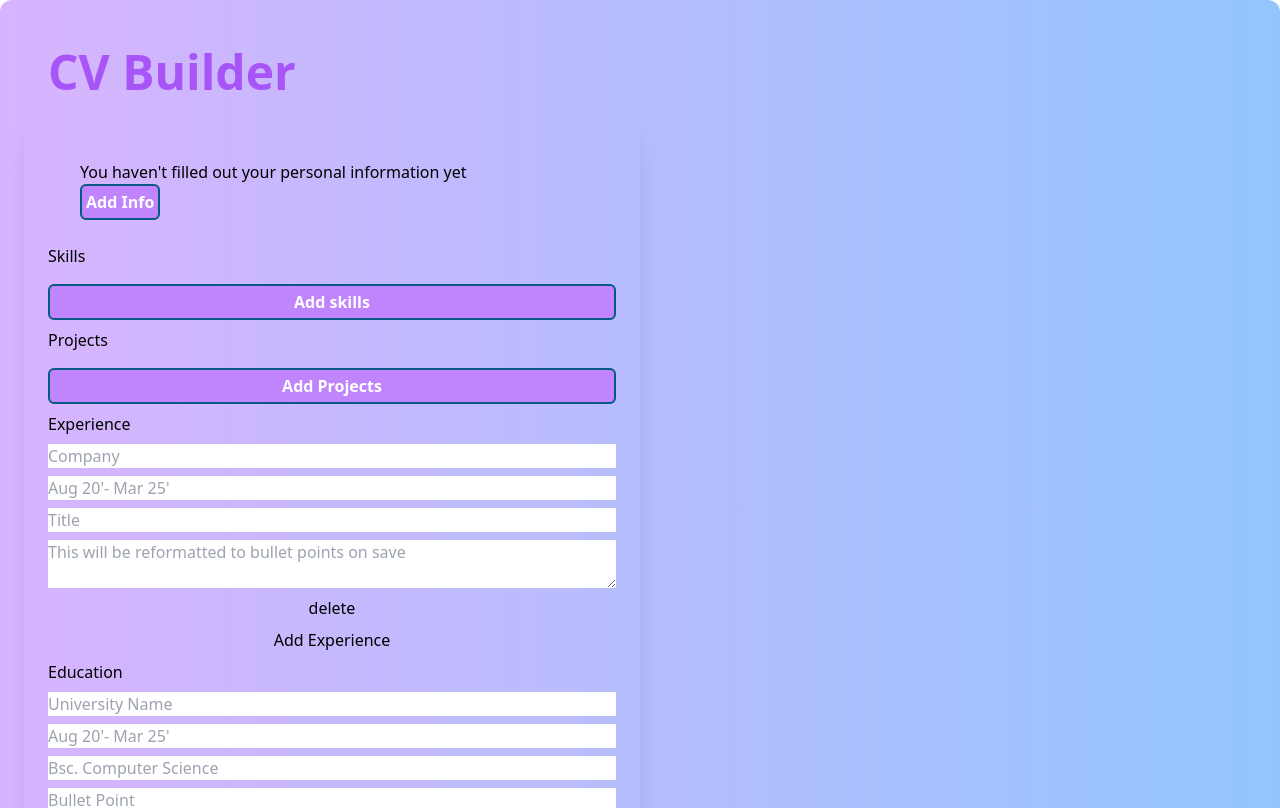
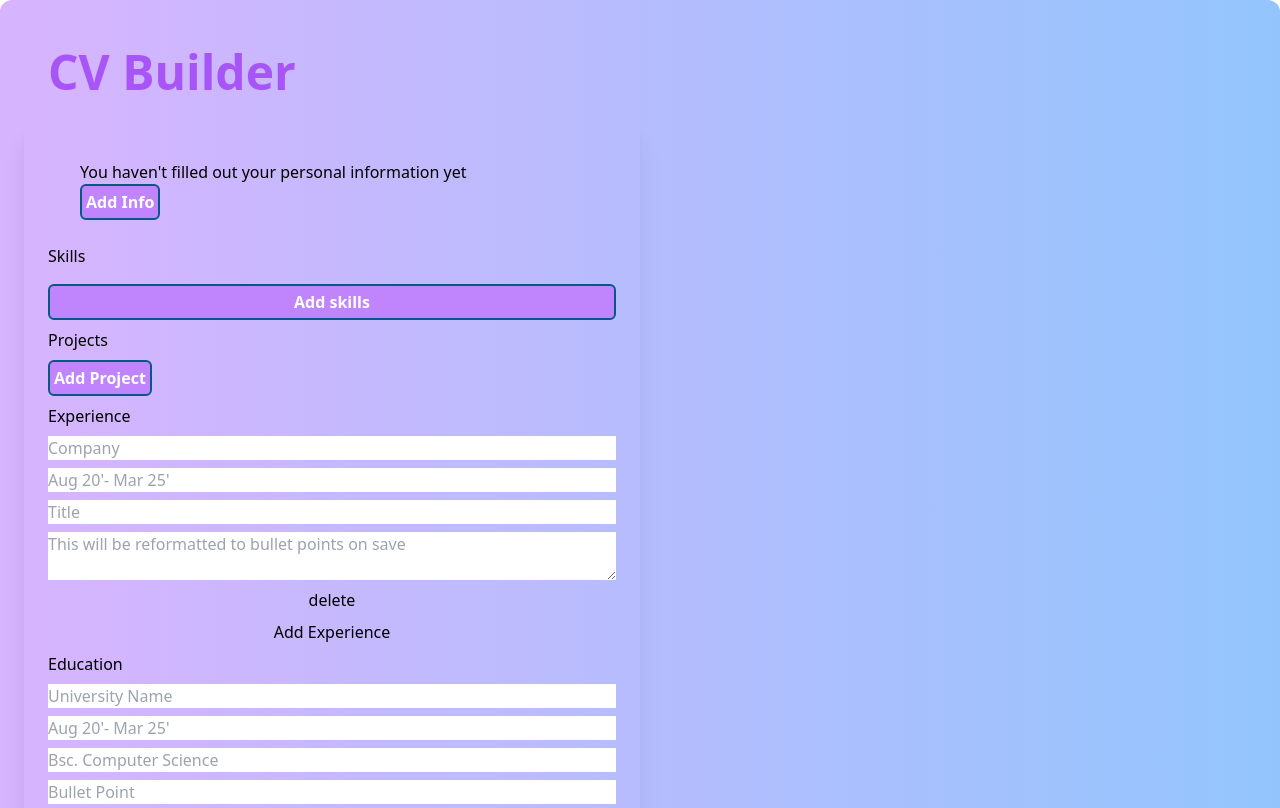
Before and after one commit to Eveieve/CV-builder, a React (Vite) app: page / in a window 1280 px wide. Shown: the top 808 px of the page. Built offline with nearby package versions, Linux system fonts and the light colour scheme.

Commit message:
fix: delete a correct Project with delete button is clicked

```diff
--- a/src/Projects.jsx
+++ b/src/Projects.jsx
@@ -3,6 +3,7 @@ import uniqid from 'uniqid';
 import ProjectsForm from './ProjectsForm';
 import ProjectsDisplay from './ProjectsDisplay';
 import Button from './Button';
+
 // put together all projects components
 function Projects() {
   const [projects, setProjects] = useState([]);
@@ -23,40 +24,42 @@ function Projects() {
 
   const deleteProject = id => {
     const newProjects = projects.filter(item => item.id !== id);
-    console.log(newProjects);
-    setProjects(() => [newProjects]);
+
     if (projects.length === 1) {
+      setProjects([]);
       setIsFormShown(false);
-      return <>{setProjects([])}</>;
+    } else {
+      setIsFormShown(true);
+      setProjects(newProjects);
     }
   };
 
-  if (isFormShown) {
   const projectItems = projects?.map(item => {
     return (
-        <>
+      <div key={item.id}>
         <ProjectsForm
-            key={item.id}
           id={item.id}
           handleDelete={deleteProject}
           handleAdd={addProject}
         />
-          <Button text="Add Projects" handler={addProject} />
-        </>
+        <Button text="Add Project" handler={addProject} />
+      </div>
     );
   });
-    return <>{projectItems}</>;
+
+  if (isFormShown) {
+    return projectItems;
   }
 
   return (
-    <>
+    <div>
       <ProjectsDisplay
         projects={projects}
         handleAdd={addProject}
         handleDelete={deleteProject}
       />
-      <Button text="Add Projects" handler={addProject} />
-    </>
+      <Button text="Add Project" handler={addProject} />
+    </div>
   );
 }
 
--- a/src/ProjectsForm.jsx
+++ b/src/ProjectsForm.jsx
@@ -2,15 +2,18 @@ import Input from './InputForm';
 import Button from './Button';
 
 function ProjectsForm(props) {
-  const { handleDelete } = props;
+  const { handleDelete, id } = props;
 
+  const deleteProjectForm = () => {
+    handleDelete(id);
+  };
   return (
     <div className="flex flex-col gap-3 w-6/12">
       <label htmlFor="title">Title</label>
       <Input type="text" name="title" />
       <label htmlFor="description">Description</label>
       <textarea name="description"></textarea>
-      <Button text="delete" handler={handleDelete} className="w-6/12" />
+      <Button text="delete" handler={deleteProjectForm} className="w-6/12" />
     </div>
   );
 }
```
Also changed, not shown: 1 other file (tests, documents, lock files or other folders). Lines whose indentation alone changed are shown as unchanged.
